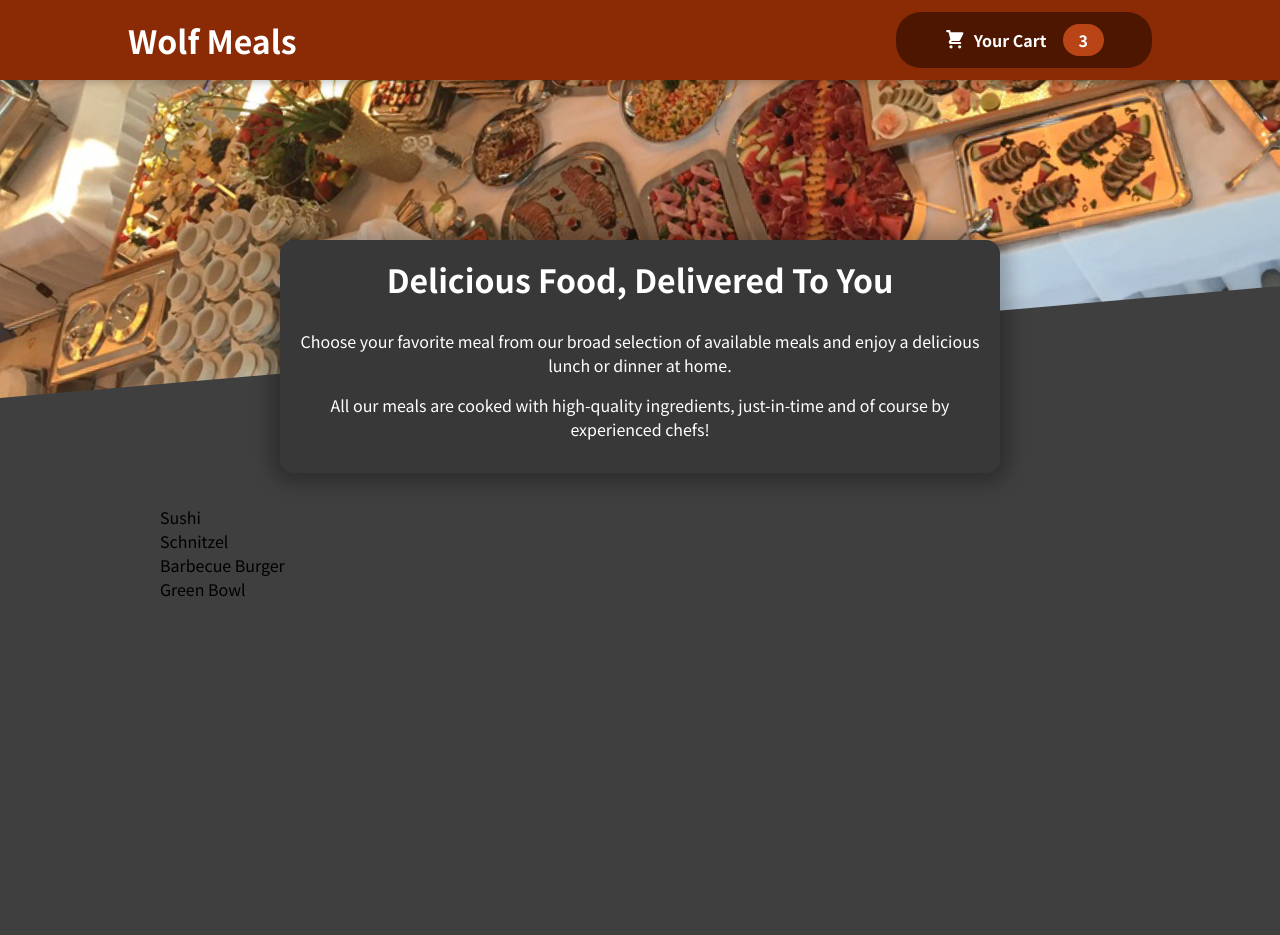
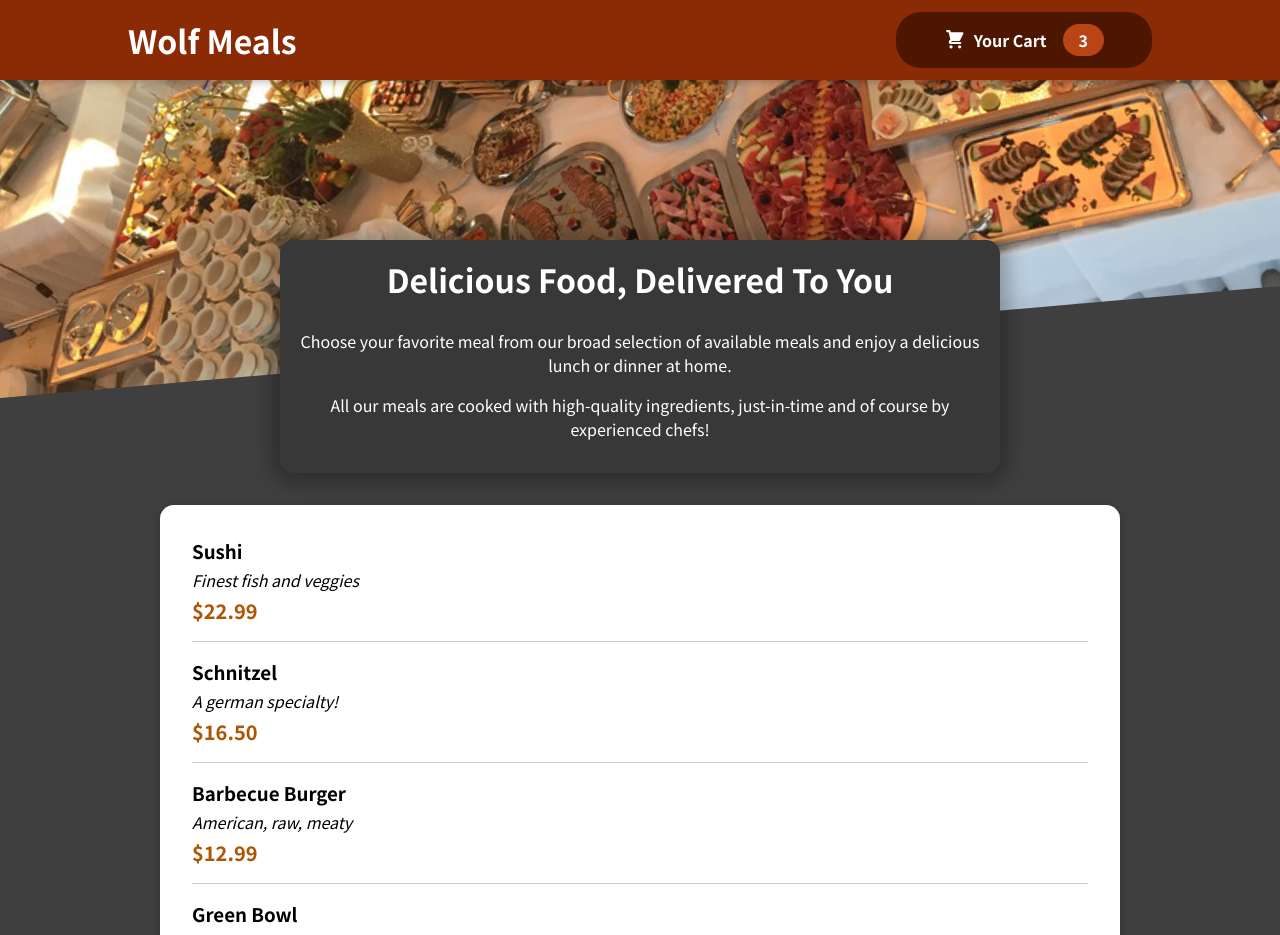
Before and after one commit to Harrytimbog/food-ordering-react-app, a React (Create React App) app: page / in a window 1280 px wide. Shown: the top 935 px of the page. Before the commit the page ends 800 px from the top, so only its background shows below. Built offline with nearby package versions, Linux system fonts and the light colour scheme.

Commit message:
Adding Individual Meal Items & displaying them

```diff
--- a/src/components/Meals/AvailableMeals.js
+++ b/src/components/Meals/AvailableMeals.js
@@ -1,5 +1,7 @@
 import React from "react";
 import classes from "./AvailableMeals.module.css";
+import Card from "../UI/Card";
+import MealItem from "./MealItem/MealItem";
 
 const DUMMY_MEALS = [
   {
@@ -29,10 +31,20 @@ const DUMMY_MEALS = [
 ];
 
 const AvailableMeals = () => {
-  const mealsList = DUMMY_MEALS.map((meal) => <li>{meal.name}</li>);
+  const mealsList = DUMMY_MEALS.map((meal) => (
+    <MealItem
+      key={meal.id}
+      name={meal.name}
+      description={meal.description}
+      price={meal.price}
+    />
+  ));
+
   return (
     <section className={classes.meals}>
-      <ul>{mealsList}</ul>
+      <Card>
+        <ul>{mealsList}</ul>
+      </Card>
     </section>
   );
 };
--- /dev/null
+++ b/src/components/Meals/MealItem/MealItem.js
@@ -0,0 +1,18 @@
+import React from "react";
+import classes from "./MealItem.module.css";
+
+const MealItem = (props) => {
+  const price = `$${props.price.toFixed(2)}`;
+  return (
+    <li className={classes.meal}>
+      <div>
+        <h3>{props.name}</h3>
+        <div className={classes.description}>{props.description}</div>
+        <div className={classes.price}>{price}</div>
+      </div>
+      <div></div>
+    </li>
+  );
+};
+
+export default MealItem;
--- /dev/null
+++ b/src/components/Meals/MealItem/MealItem.module.css
@@ -0,0 +1,22 @@
+.meal {
+  display: flex;
+  justify-content: space-between;
+  margin: 1rem;
+  padding-bottom: 1rem;
+  border-bottom: 1px solid #ccc;
+}
+
+.meal h3 {
+  margin: 0 0 0.25rem 0;
+}
+
+.description {
+  font-style: italic;
+}
+
+.price {
+  margin-top: 0.25rem;
+  font-weight: bold;
+  color: #ad5502;
+  font-size: 1.25rem;
+}
--- /dev/null
+++ b/src/components/UI/Card.js
@@ -0,0 +1,8 @@
+import React from "react";
+import classes from "./Card.module.css";
+
+const Card = (props) => {
+  return <div className={classes.card}>{props.children}</div>;
+};
+
+export default Card;
--- /dev/null
+++ b/src/components/UI/Card.module.css
@@ -0,0 +1,6 @@
+.card {
+  padding: 1rem;
+  box-shadow: 0 2px 8px rgba(0, 0, 0, 0.25);
+  border-radius: 14px;
+  background-color: white;
+}
```
Also changed, not shown: src/components/Meals/MealItem/MealItemForm.js (added), 1 other file (tests, documents, lock files or other folders).
